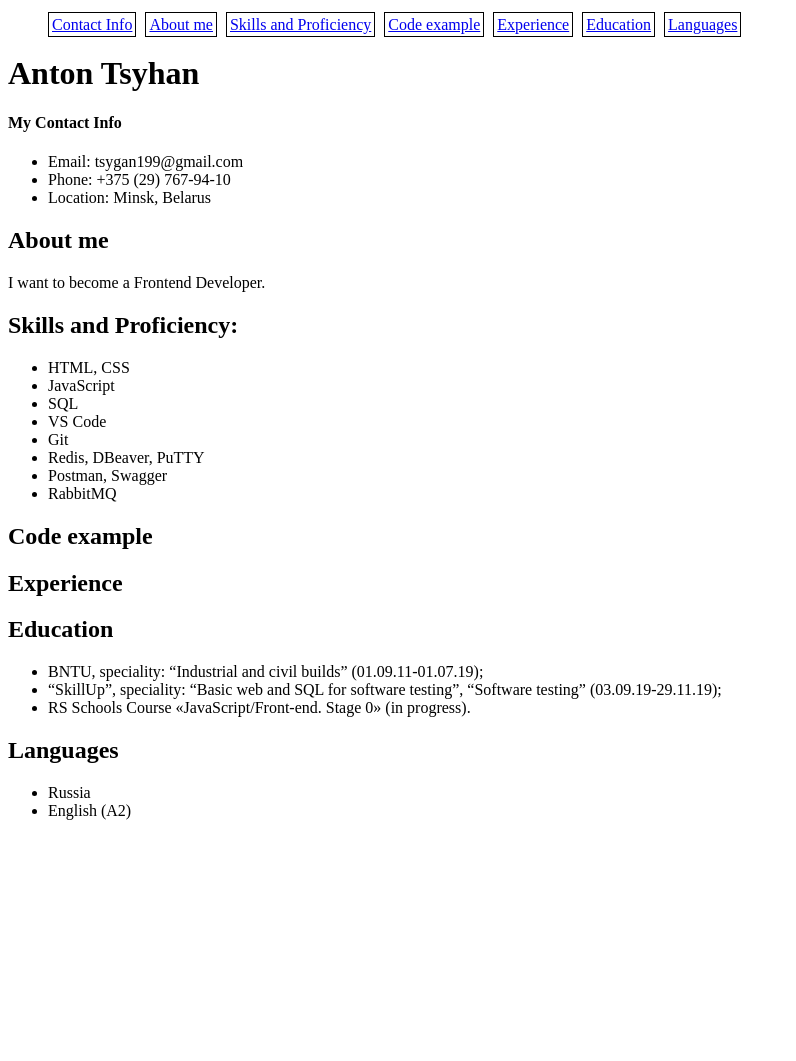
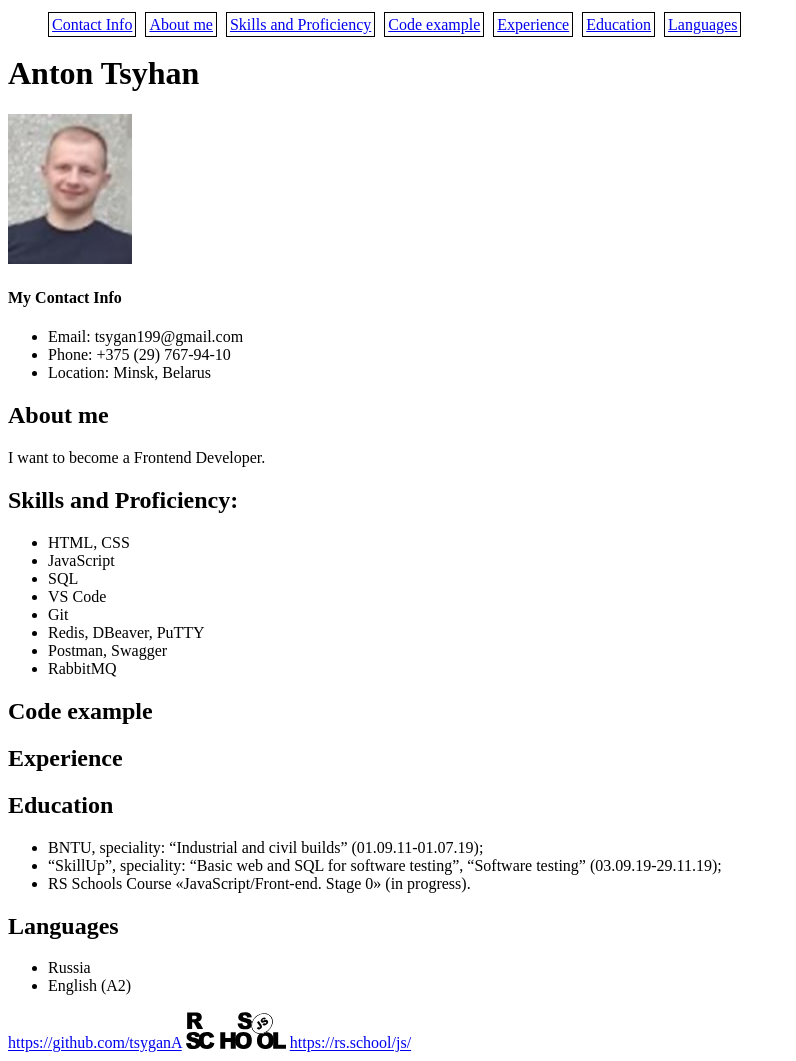
Before and after one commit to tsyganA/rsschool-cv-stage0, a plain HTML site: page index.html in a window 1280 px wide. Shown: the whole page, without its empty margins (0-796 px from the left). Before the commit the page ends 836 px from the top, so only its background shows below. Drawn offline with Linux system fonts and the light colour scheme.

Commit message:
feat: add avatar

```diff
--- a/index.html
+++ b/index.html
@@ -5,7 +5,7 @@
   <meta http-equiv="X-UA-Compatible" content="IE=edge">
   <meta name="viewport" content="width=device-width, initial-scale=1.0">
   <link rel="stylesheet" href="style.css">
-  <title>Document</title>
+  <title>Document CV</title>
 </head>
 <body>
   <header>
@@ -27,6 +27,7 @@
   <main>
     <div>
       <h1>Anton Tsyhan</h1>
+      <img src="avat.jpg">
       <section  id="contact-info">
       <h4>My Contact Info</h4>
       <ul>
@@ -84,6 +85,11 @@
   </main>
 
   <footer>
+    <div>
+      <a href="https://github.com/tsyganA">https://github.com/tsyganA</a>
+      <img class="logot" src="rs_school_js.svg">
+      <a href="https://rs.school/js/">https://rs.school/js/</a>
+    </div>
 
   </footer>
 
--- a/style.css
+++ b/style.css
@@ -4,3 +4,8 @@ ul.header_li li {
     border: 1px solid #000; /* Рамка вокруг текста */
     padding: 3px;
   }
+
+
+  .logot {
+    width: 100px;
+  }
```
Also changed, not shown: avat.jpg (added), rs_school_js.svg (added).
